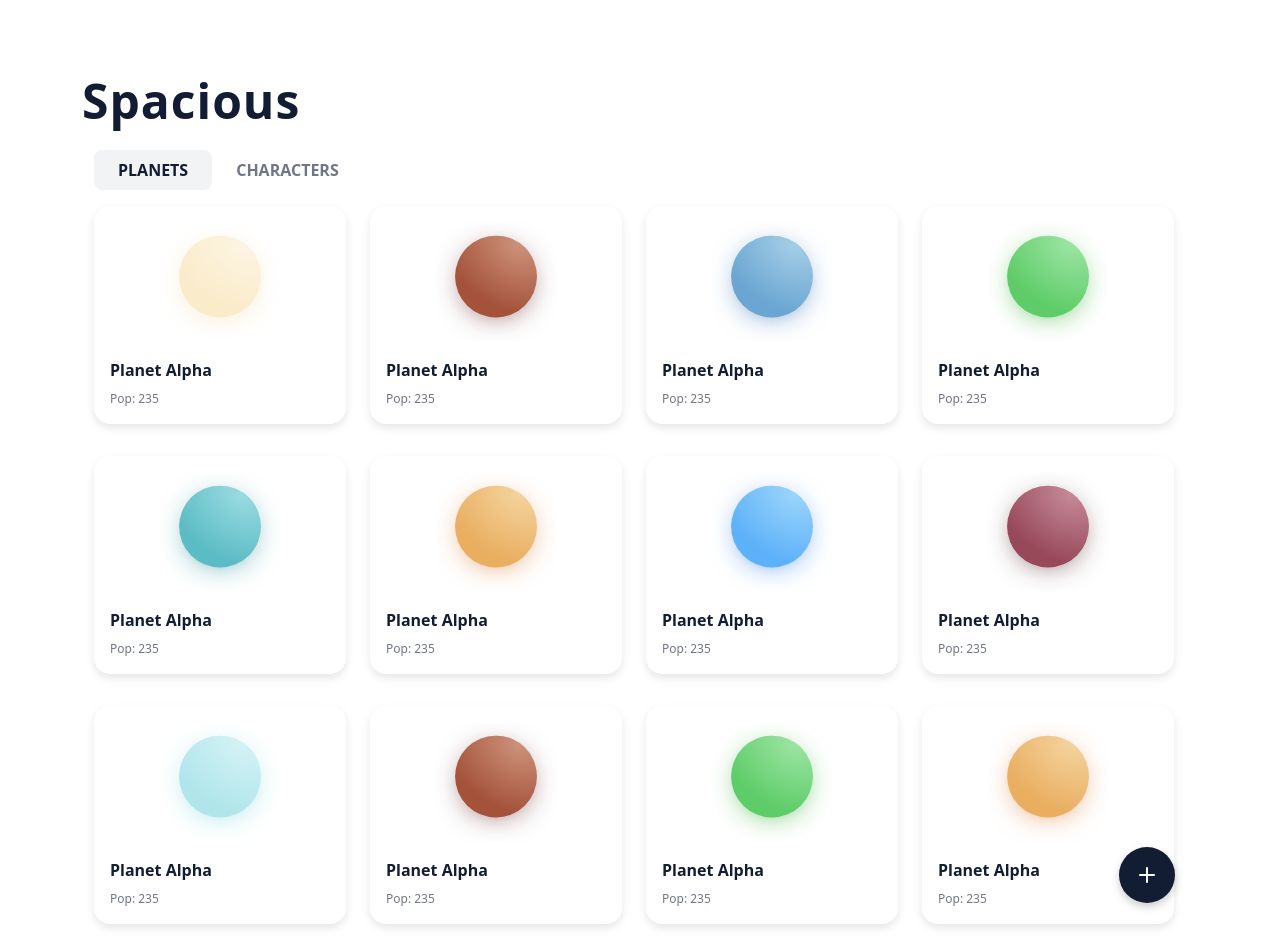
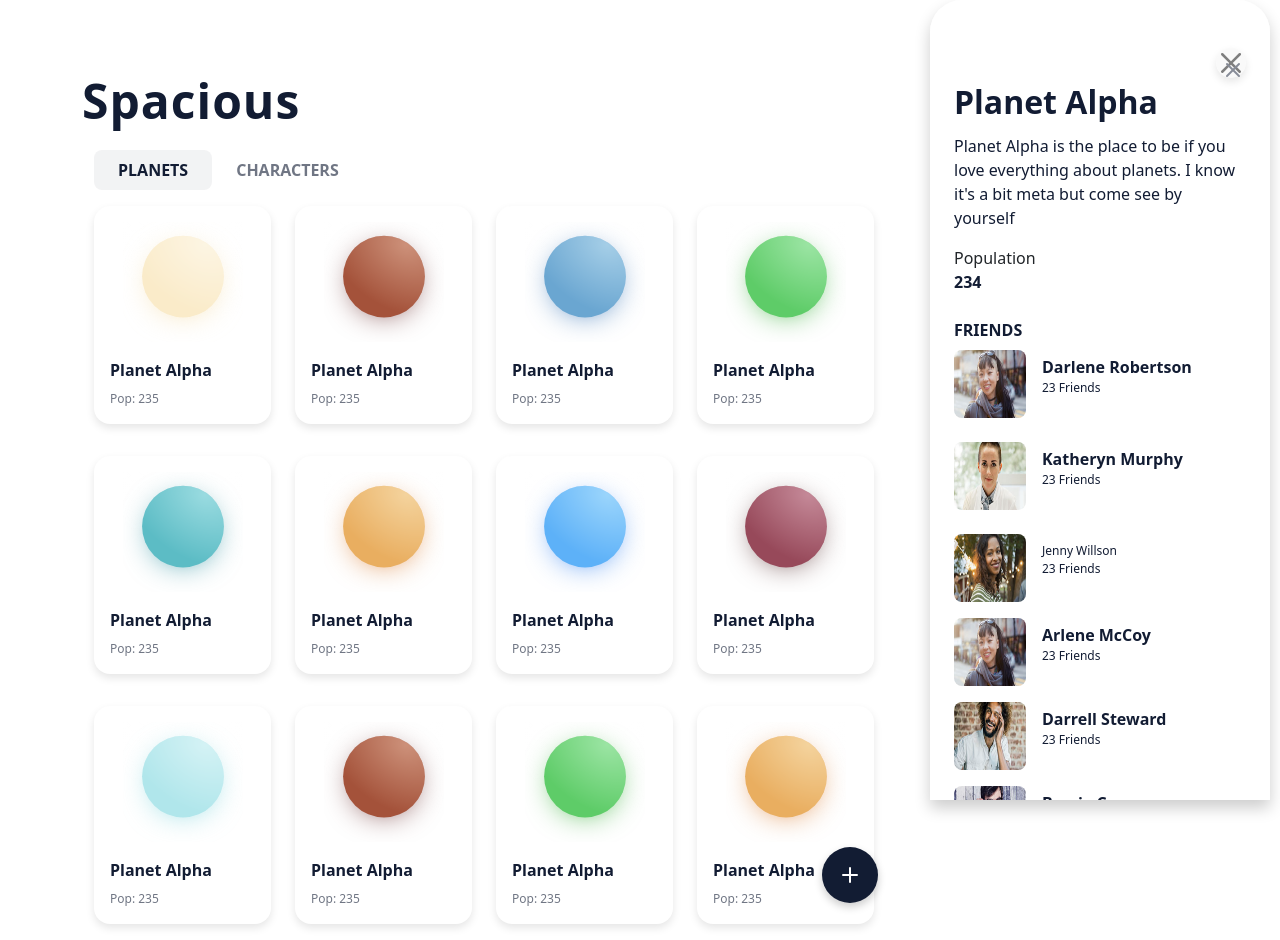
Before and after one commit to Daniblueboy/Spacious, a React (Create React App) app: page / in a window 1280 px wide. Built offline with nearby package versions, Linux system fonts and the light colour scheme.

Commit message:
modified sidebar display layout

```diff
--- a/src/App.js
+++ b/src/App.js
@@ -15,20 +15,20 @@ function App() {
 
 
   return (
-    // {loading === false ? (
+
     <>
 
     <div className="pt-1 px-5">
-    <Container>
-        <Row className="justify-content-center">
-          <Header />
-          <Navi />
-        </Row>
-    </Container>
+      <Container>
+        <Header />
+      </Container>
+      <Container>
+          <Row className="justify-content-center">
+            <Navi />
+          </Row>
+      </Container>
   </div>
-    {/* ): (
-      <Preloader />
-    )} */}
+    {}
 
     </>
   );
--- a/src/components/CharactersData.js
+++ b/src/components/CharactersData.js
@@ -12,10 +12,6 @@ import Char9 from "../assets/characters/character-9.png"
 import Char10 from "../assets/characters/character-10.png"
 import Char11 from "../assets/characters/character-11.png"
 import Char12 from "../assets/characters/character-12.png"
-// import Char13 from "../assets/characters/character-13.png"
-// import Char14 from "../assets/characters/character-14.png"
-// import Char15 from "../assets/characters/character-15.png"
-// import Char16 from "../assets/characters/character-16.png"
 import CharactersCard from './CharactersCard';
 import Aside from './Aside';
 import { useState } from 'react'
--- /dev/null
+++ b/src/components/CloseSideBar.js
@@ -0,0 +1,16 @@
+import React, {useState} from 'react'
+import * as Icons from "react-feather";
+import {  Button } from "react-bootstrap";
+
+const CloseSideBar = () => {
+    const [closeSidebar, setClosesidebar] = useState(false);
+    return (
+        <>
+         <Button size="lg" className="btn-close" onClick={() => setClosesidebar(true)}>
+                <Icons.X />
+         </Button>
+        </>
+    )
+}
+
+export default CloseSideBar
--- a/src/components/PlanetAside.js
+++ b/src/components/PlanetAside.js
@@ -5,10 +5,12 @@ import planetPop3 from '../assets/characters/character-3.png'
 import planetPop4 from '../assets/characters/character-5.png'
 import planetPop5 from '../assets/characters/character-14.png'
 import planetPop6 from '../assets/characters/character-6.png'
+import CloseSideBar from './CloseSideBar'
 
 
 
 function PlanetAside({isOpen, setIsOpen}) {
+    alert(isOpen)
     let [open, setOpen] = useState(isOpen)
     useEffect(()=>{
         setOpen(isOpen)} , [isOpen])
@@ -17,6 +19,9 @@ function PlanetAside({isOpen, setIsOpen}) {
 
             <div className="sidepop-container ms-4">
                     <div className="sidepop-content-alpha py-5 px-4">
+                        <div className="d-flex justify-content-end">
+                        <CloseSideBar />
+                        </div>
                        <h2 className="alpha-planet">Planet Alpha</h2>
                        <p className="alpha-planet-text">
                             Planet Alpha is the place to be if you love everything about planets. I know it's a bit meta but come see by yourself
--- a/src/components/PlanetsCard.js
+++ b/src/components/PlanetsCard.js
@@ -1,22 +1,17 @@
 import {React, useState} from 'react'
 import { Col } from "react-bootstrap";
-import { Sidebar } from 'react-feather';
 import PlanetAside from './PlanetAside';
 
 
 
 
 const PlanetsCard = ({planet, sidebarOpen}) => {
-  const[isOpen, setIsOpen] = useState(false)
-  function Sidebar(val){
-    setIsOpen(val)
-    sidebarOpen(val)
-  }
+
 
     return (
         <>
           <Col xs={12} md={4} lg={3} key={planet?.id}  >
-            <div className="card" onClick={() => Sidebar(true)}>
+            <div className="card" onClick={() => sidebarOpen()}>
               <div className="card-header">
                 <div className="card-img-container">
                   <img src={planet?.image} alt="" className="card-img" />
@@ -28,7 +23,7 @@ const PlanetsCard = ({planet, sidebarOpen}) => {
               </div>
             </div>
           </Col>
-          {isOpen? <PlanetAside isOpen={isOpen} Sidebar={setIsOpen}/> : null}
+          {/* {isOpen? <PlanetAside isOpen={isOpen} Sidebar={setIsOpen}/> : null} */}
 
         </>
         // className={isOpen? width = 100% - widthofsidebar: width = 100%}
--- a/src/components/PlanetsData.js
+++ b/src/components/PlanetsData.js
@@ -1,5 +1,5 @@
 import React, {useState} from 'react'
-import { Row } from "react-bootstrap";
+import { Col, Row } from "react-bootstrap";
 import planet1 from "../assets/planets/planet-1.svg"
 import planet2 from "../assets/planets/planet-2.svg"
 import planet3 from "../assets/planets/planet-3.svg"
@@ -11,6 +11,7 @@ import planet8 from "../assets/planets/planet-8.svg"
 import planet9 from "../assets/planets/planet-9.svg"
 import PlanetsCard from './PlanetsCard';
 import CreatePlanet from './CreatePlanet';
+import PlanetAside from './PlanetAside';
 
 
 const PlanetsData = () => {
@@ -91,20 +92,33 @@ const PlanetsData = () => {
 
       let [open, setOpen] = useState(false);
 
+      const[isOpen, setIsOpen] = useState(false)
+      function Sidebar(val){
+        alert(val)
+        setIsOpen(val)
+        setOpen(val)
+      }
+
       return (
         <>
-          <Row className="justify-content-center" style={{marginRight:`${open? "360px" : "0"}`}}>
+          <Row className="justify-content-center" style={{marginRight:`${open? "360px" : "300px"}`}}>
+            {/* <Col xs={9}> */}
             {Planets.map((planet,i) => {
                 if (planet?.id) {
 
-                return (<PlanetsCard sidebarOpen={(v)=>setOpen(v)} key={i} planet={planet} />)
+                return (<PlanetsCard sidebarOpen={(v)=>Sidebar(v)} key={i} planet={planet} />)
                 }
 
                 return null
 
             })}
             <CreatePlanet />
+            {/* </Col> */}
+            {/* <Col xs={3}> */}
+            <PlanetAside isOpen={isOpen} Sidebar={setIsOpen} />
+            {/* </Col> */}
           </Row>
+
         </>
     )
 }
--- a/src/components/Style.css
+++ b/src/components/Style.css
@@ -9,8 +9,9 @@
   top: 0;
   height: 100vh;
   width: 350px;
+  z-index: 1;
 }
-
+/*
 .sidepop-content {
   background: #FFFFFF;
   box-shadow: 0px 8px 16px rgba(0, 0, 0, 0.2);
@@ -19,9 +20,8 @@
   margin-right: 3%;
   height: 100%;
   overflow: scroll;
-}
+} */
 .sidepop-content-alpha {
-    /* min-height: 50%; */
     background: #FFFFFF;
     box-shadow: 0px 8px 16px rgba(0, 0, 0, 0.2);
     border-top-left-radius: 32px;
@@ -31,8 +31,7 @@
     margin-right: 3%;
     height: 100%;
     overflow: scroll;
-    /* transition: 0.5s;
-    transform: translateX(45%); */
+
   }
 .jane-cooper, .alpha-planet{
     font-weight: 800;
--- a/src/index.css
+++ b/src/index.css
@@ -137,7 +137,17 @@ div.card-description {
   color: #121c33;
   opacity: 0.6;
 }
-
+button.btn-close,
+button.btn-add:focus,
+button.btn-add:hover {
+  width: 20px;
+  height: 20px;
+  color: #121c33;
+  background-color: #F5F5F5;
+  border: unset;
+  box-shadow: 0px 4px 8px rgba(0, 0, 0, 0.2);
+  border-radius: 50%;
+}
 button.btn-add,
 button.btn-add:focus,
 button.btn-add:hover {
```
